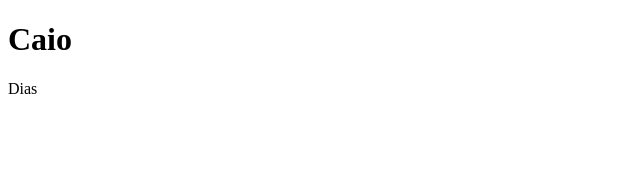
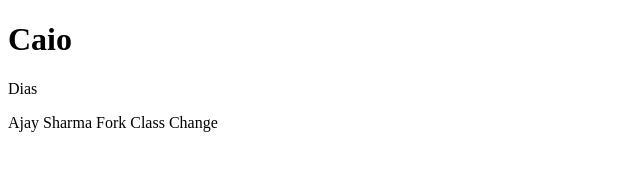
Before and after one commit to caiodias/test, a plain HTML site: page index.html in a window 1280 px wide. Shown: the whole page, without its empty margins (0-640 px from the left). Drawn offline with Linux system fonts and the light colour scheme.

Commit message:
Update index.html
Practicing Fork Functionality -Added a p tag

```diff
--- a/index.html
+++ b/index.html
@@ -3,5 +3,6 @@
 <head></head>
 <body><h1>Caio</h1>
   <label>Dias</label>
+  <p>Ajay Sharma Fork Class Change</p>
 </body>
 </html>
```
